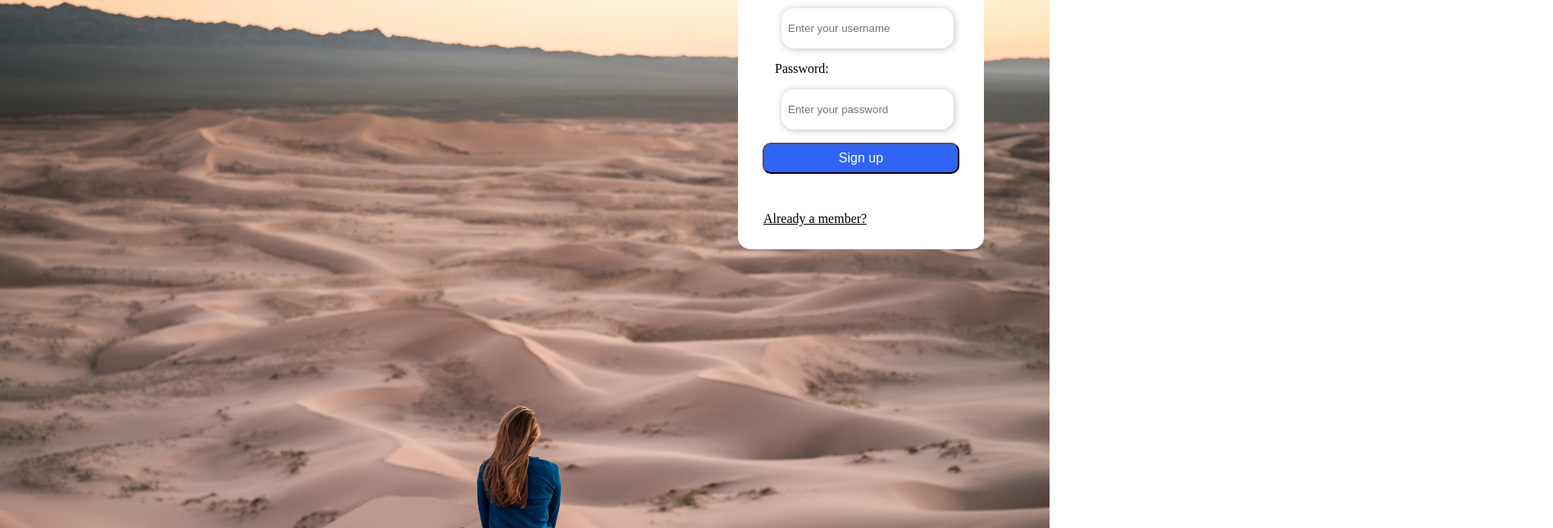
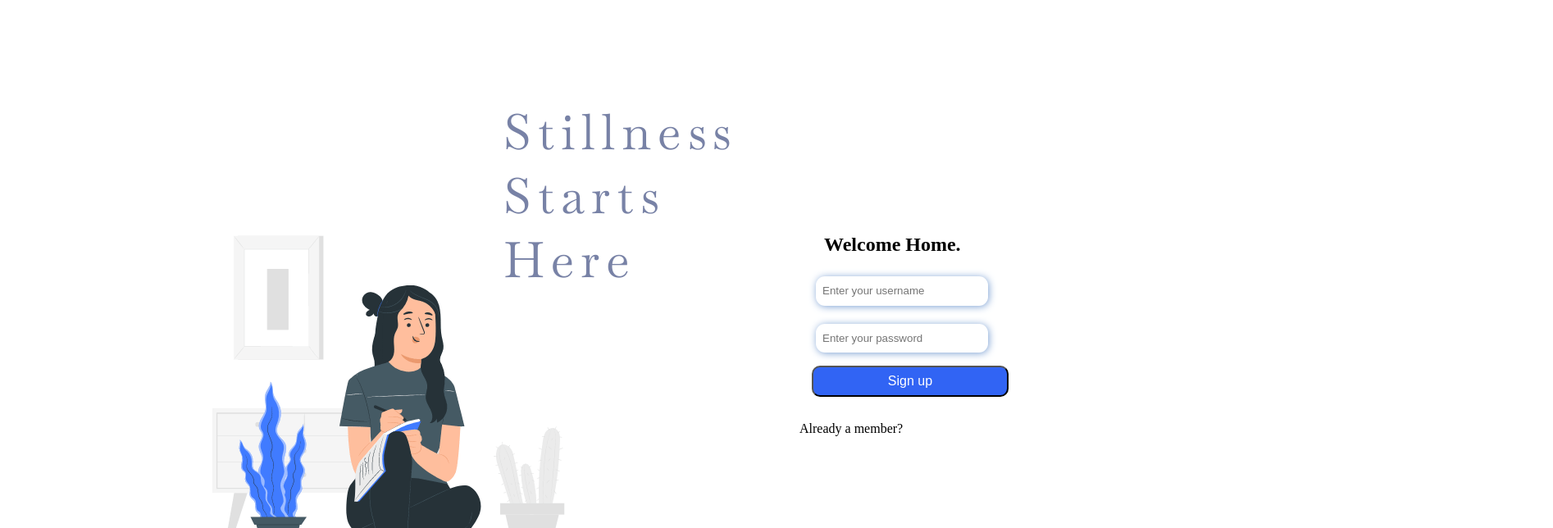
Before and after one commit to jonzaro/Mindfulness_Reflection_web_app, a React (Create React App) app in the folder client/: page / in a window 1280 px wide. Shown: the top 644 px of the page at 82% size, 1894 px wide, since content can reach past the window. Built offline with nearby package versions, Linux system fonts and the light colour scheme.

Commit message:
Updated Styling

```diff
--- a/client/src/components/Auth.js
+++ b/client/src/components/Auth.js
@@ -1,6 +1,7 @@
 import React, { useState, useContext } from 'react'
 import AuthForm from './AuthForm.js'
 import { UserContext } from '../context/UserProvider.js'
+import picSvg from './Diary.gif'
 
 const initInputs = { username: "", password: "" }
 
@@ -36,10 +37,15 @@ const { signup, login, errMsg, resetAuthErr } = useContext(UserContext)
 
   return (
     <>
+
     <div className="flex-container">
-      <div className="img-container"></div>
+      <div className="img-container">
+        <img src={picSvg} alt="diary" /><br></br>
+        <a href="https://storyset.com/people" style={{color: "gray"}}>People illustrations by Storyset</a>
+
+        <p className="site-name">Stillness <br></br>Starts <br></br>Here</p>
+        </div>
       <div className="auth-container">
-        <h2>Welcome Home</h2>
 
         { !toggle ?
           <>
--- a/client/src/components/AuthForm.js
+++ b/client/src/components/AuthForm.js
@@ -14,14 +14,14 @@ export default function AuthForm(props){
 
   return (
     <form className="login-form" onSubmit={handleSubmit}>
-      Username:
+      <h2>Welcome Home.</h2>
+
       <input
         type="text"
         value={username}
         name="username"
         onChange={handleChange}
         placeholder="Enter your username"/>
-      Password:
       <input
         type="text"
         value={password}
--- a/client/src/components/Profile.js
+++ b/client/src/components/Profile.js
@@ -28,7 +28,6 @@ export default function Profile(){
 
       <h3> RENDER REFLECTIONS</h3>
       <ReflectionList reflections={reflections}/>
-{/* MAP OF DIVS WITH UNSPLASH IMAGES IS NOT RENDERING IN REFLECTION LIST */}
     </div> :
 
 
--- a/client/src/components/QuotePage.js
+++ b/client/src/components/QuotePage.js
@@ -10,6 +10,16 @@ export default function QuotePage() {
 
     const [quotes, setQuotes] = useState([])
     const [showPrompt, setShowPrompt] = useState(false);
+    const [showForm, setShowForm] = useState(false);
+
+
+
+    const triggerForm = () => {
+        setTimeout(() => setShowForm(true), 1500);
+    }
+
+
+
 
     const {
         user: {username },
@@ -37,6 +47,7 @@ function nextQuote(){
 
 const handleShowPrompt = () => {
     setShowPrompt(true);
+    triggerForm();
 };
 
     return (
@@ -47,7 +58,8 @@ const handleShowPrompt = () => {
                     <h1>Welcome {username}!</h1>
 
                     <div className="quote-directions">
-                        Find a quote that resonates with you, select it, ponder it, then write about it.
+                        Find a quote that resonates with you, select it, ponder it,
+                        then write about it.
                     </div>
                     <div className="quote">
                         <h2 style={{display: "inline"}}>"</h2>
@@ -57,14 +69,15 @@ const handleShowPrompt = () => {
                     <div className="next-quote">
                         <FontAwesomeIcon  icon={faChevronRight} onClick={nextQuote}/>
                     </div>
+                <button className="pick-quote-button" onClick={handleShowPrompt}>I like this quote</button>
                 </div>
-                <button className="pick-quote-button" onClick={handleShowPrompt}>I like this quote</button>
-                {showPrompt && <div className="blinking-text">Take a few moments to reflect on this quote...</div>}
-                <div className="reflection">
-                    <ReflectionForm addReflection={addReflection}/>
-
                 </div>
             </div>
+                <div className="quote-prompt">
+                {showPrompt && <div className="blinking-text">Take a few moments to reflect on this quote...</div>}
+                    <div className="reflection">
+                        {showForm === true ? <ReflectionForm addReflection={addReflection} /> : null}
+                    </div>
         </div>
         </>
     )
--- a/client/src/components/ReflectionForm.js
+++ b/client/src/components/ReflectionForm.js
@@ -39,7 +39,7 @@ export default function ReflectionForm(props){
           name="description"
           value={description}
           onChange={handleChange}
-          placeholder="Description"/>
+          placeholder="Write your thoughts here"/>
 
         <button>Save Reflection</button>
       </form>
--- a/client/src/components/ReflectionList.js
+++ b/client/src/components/ReflectionList.js
@@ -7,8 +7,8 @@ export default function ReflectionList(props){
 
 
   const imageUrls = [];
-      for (let i = 1; i <= 100; i++) {
-        const imageUrl = `https://source.unsplash.com/random/800x600?nature${i}.jpg`;
+      for (let i = 1; i <= 10; i++) {
+        const imageUrl = `https://source.unsplash.com/random/800x600?minimal${i}.jpg`;
         imageUrls.push(imageUrl);
       }
   const randomBackground = () => {
@@ -22,7 +22,7 @@ export default function ReflectionList(props){
     return (
       <div className="div-cards">
         {imageUrls.map((imageUrl, index) => (
-          <div key={index} style={randomBackground()}></div>
+          <div key={index}  style={randomBackground()}></div>
         ))}
       </div>
     );
@@ -31,7 +31,7 @@ export default function ReflectionList(props){
   return (
     <div>
       {ImageDivs()}
-      {reflections.map(reflection => <Reflection {...reflection} key={reflection._id}/>)}
+      {reflections.map(reflection => <Reflection {...reflection} key={reflection._id} imgUrl={randomBackground}/>)}
     </div>
 
 
--- a/client/src/style.css
+++ b/client/src/style.css
@@ -12,6 +12,11 @@
     url("./fonts/RobotoCondensed-Regular.ttf") format("truetype");
 }
 
+@font-face {
+  font-family: "baskerville";   /*Can be any text*/
+  src: local("BaskervvilleRegular"),
+    url("./fonts/BaskervvilleRegular.ttf") format("truetype");
+}
 
 * {
     box-sizing: border-box;
@@ -41,6 +46,17 @@
     border: none;
   }
 
+  .logout-btn:hover{
+    color:red;
+  }
+
+  .fa-right-from-bracket:active {
+    color: rgb(251, 9, 9);
+  }
+
+
+
+
   .svg-inline--fa  {
     display: var(--fa-display, inline-block);
     color: rgb(0, 28, 28);
@@ -55,15 +71,19 @@
     background-color: #3339;
   }
 
+  .public {
+    height: 90vh;
+  }
+
   .public-img-container {
     position: relative;
     display: inline-block;
     background-image: url("../public/landing-water.jpg");
     background-size: 100%;
     background-repeat: no-repeat;
-    height: 100vh;
+    height: 95vh;
     width: 60%;
-    padding-top: 50px;
+    margin-top: 40px;
     background-color: rgb(255, 255, 255);
   }
 
@@ -102,6 +122,7 @@
     left: 200px;
     height: 40px;
     width: 200px;
+    font-size: 16px;
     padding:5px;
     border-radius: 20px;
     color: white;
@@ -114,21 +135,27 @@
 
 
   .quote-img-container {
-    width: 100%;
+    position: relative;
+    left: 80px;
+    top: 50px;
+    width: 55%;
+    height: 470px;
     opacity: 0.9;
     background-repeat: no-repeat;
     background-size: 100%;
-    padding: 50px;
+    padding: 20px 20px 20px 20px;
     background-image: url("../public/quotepage.jpg");
+    border-radius: 20px;
   }
 
   .quote-container {
     display: block;
     overflow: hidden;
     background-color:rgba(165, 165, 165, 0.2);
-    width: 1000px;
+    width: 95%;
     height: 100%;
-    padding: 100px;
+    padding: 20px;
+    padding-right: 50px;
     margin: auto;
     border-radius: 20px;
   }
@@ -140,7 +167,7 @@
 
   .quote-content {
     opacity: .85;
-    font-size: 38px;
+    font-size: 28px;
     margin-top: 0px;
     color: rgb(255, 255, 255);
   }
@@ -149,41 +176,57 @@
     position: relative;
     width: 300px;
     height: 200px;
-    left: 520px;
-    top: -80px;
+    left: 350px;
+    top: -40px;
     padding:20px;
-    font-size: 23px;
+    font-size: 18px;
     color:rgb(202, 251, 222)
+  }
+
+  .quote-prompt {
+    position: relative;
+    left: 63%;
+    bottom: 300px;
+    width: 500px;
+    height: 300px;
+    padding: 20px;
+    border-radius: 10px;
+    background-color: rgb(255, 255, 255);
   }
 
   .pick-quote-button {
     position: relative;
-    left: 500px;
+    left: 400px;
     top: -120px;
     height: 40px;
-    width: 200px;
+    width: 150px;
     padding:5px;
     border-radius: 20px;
-    font-size: 16px;
+    font-size: 14px;
     color: white;
     background: rgb(31, 31, 31);
   }
 
   .next-quote {
     position: relative;
-    top: -150px;
+    top: -180px;
     left: 100%;
     opacity: 1;
   }
 
+  .svg-inline--fa.fa-chevron-right {
+    height: 40px;
+    color: rgb(189, 189, 189);
+  }
+
   .blinking-text {
     position: relative;
-    top: -100px;
+    top: 0px;
     font-family: "myFontReg";
-    font-size: 25px;
+    font-size: 20px;
     letter-spacing: 2px;
-    color: white;
-    animation: blinker 2s linear infinite;
+    color: rgb(30, 99, 65);
+    animation: blinker 3s linear infinite;
   }
 
   @keyframes blinker {
@@ -193,18 +236,14 @@
   }
 
 
-  .svg-inline--fa.fa-chevron-right {
-    height: 60px;
-    color: rgb(189, 189, 189);
-  }
-
   .profile-btn {
     position: relative;
-    top: 380px;
+    top: 300px;
     left: -100px;
     height: 40px;
     width: 200px;
     padding:5px;
+    font-size:16px;
     border-radius: 10px;
     color: white;
     background: #3164F4;
@@ -244,29 +283,35 @@
     border-radius: 15px;
   }
 
-    .img-container {
+  .img-container {
     position: relative;
-    display: inline-block;
-    background-image: url("../public/login-sand.jpg");
-    background-size: 100%;
-    background-repeat: no-repeat;
-    height: 100vh;
+    background-color: #ffffff;
+    height: 50vh;
     width: 100%;
+    left: 230px;
+    top: 200px;
     padding-top: 50px;
-    background-color: rgb(0, 0, 0);
   }
 
+  .site-name {
+    position: relative;
+    top: -650px;
+    left: 30%;
+    font-family: "baskerville";
+    font-size: 60px;
+    letter-spacing: 8px;
+    color: rgb(120, 130, 166);
+  }
 
   .auth-container {
     align-items: center;
     position: relative;
     display: inline-block;
-    /* justify-content: space-between; */
     background: white;
     border-radius: 15px;
     padding: 15px;
-    top: -900px;
-    left: 900px;
+    top: -160px;
+    left: 75%;
     height: 400px;
     width: 300px;
   }
@@ -277,49 +322,67 @@
   }
 
   .auth-container > p {
-    margin: 16px;
-    text-decoration: underline;
+
+    text-decoration: none;
   }
 
+
+  .auth-container > form > h2 {
+    font-size: 1.5em;
+    padding-bottom: 19px;
+  }
   .auth-container > form {
     padding: 30px;
     border-radius: 5px;
-    background-color:white;
+    background-color:rgb(255, 255, 255);
     width: 100%;
-    height: 80%;
+    height: 70%;
     display: flex;
     border: none;
     flex-direction: column;
   }
 
   .auth-container > form > input {
-    margin: 16px 8px;
+    margin: 6px -10px;
     padding: 8px;
+    margin-bottom: 16px;
     width: 100%;
     border: none;
-    box-shadow: 1px 1px 10px #c0c0c0;
-    border-radius: 15px;
+    box-shadow: 1px 1px 10px #7da1d3;
+    border-radius: 11px;
   }
 
   .auth-container > form > button {
     align-self: center;
     padding: 8px;
-    height: 45px;
+    height: 55px;
     color: white;
     background-color: #3164F4;
     border-radius: 10px;
   }
 
-  form {
+  .form-style {
     position: relative;
     display: flex;
     flex-direction: column;
-    width: 540px;
-    margin:  0;
-    border: 3px solid #3339;
-    background-color: #aaa9;
+    width: 100%;
+    margin-top:  60px;
+    background-color: rgba(214, 214, 214, 0.5);
     padding: 16px;
-    border-radius: 5px
+    border-radius: 15px
+  }
+
+  .form-style > input {
+    width: 97%;
+    padding: 15px;
+    font-size: large;
+    border-radius: 10px;
+  }
+
+  .form-style > button {
+    width: 47%;
+    align-self: end;
+    font-size: small;
   }
 
   form > input {
@@ -346,12 +409,9 @@
 
   .reflection {
     position: relative;
-    top: -100px;
+    top: -30px;
   }
 
-  .public {
-    height: 100vh;
-  }
 
   .profile {
     display: flex;
```
Also changed, not shown: client/src/components/Diary.gif (added), client/src/fonts/BaskervvilleRegular.ttf (added).
